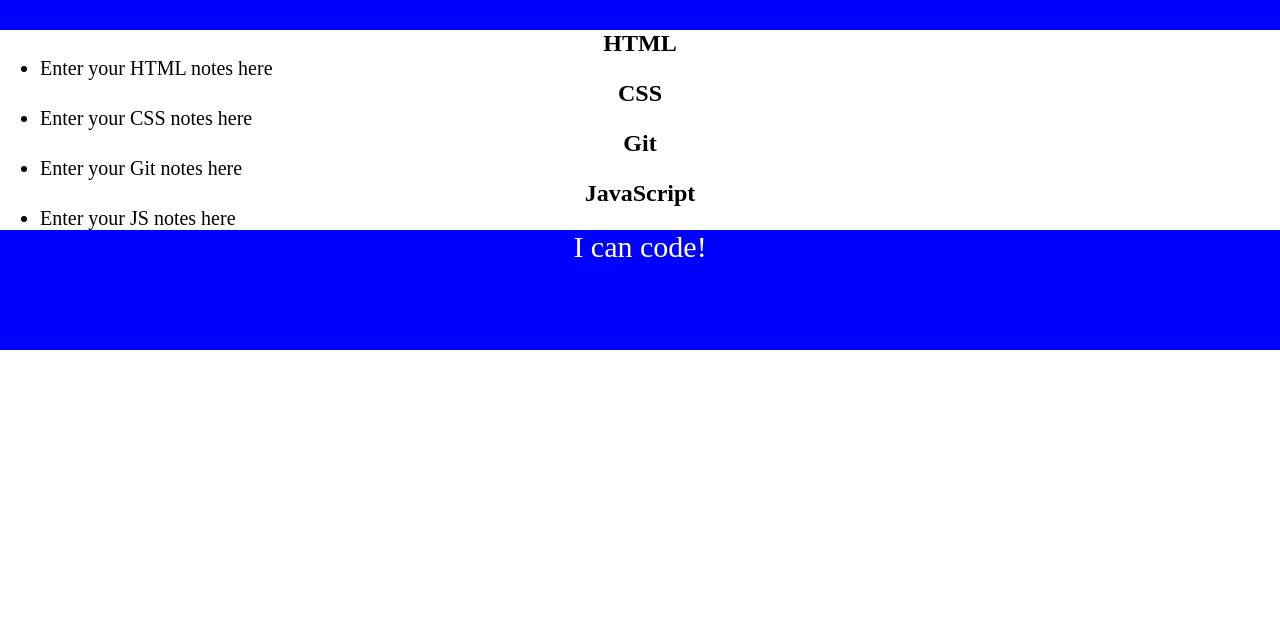
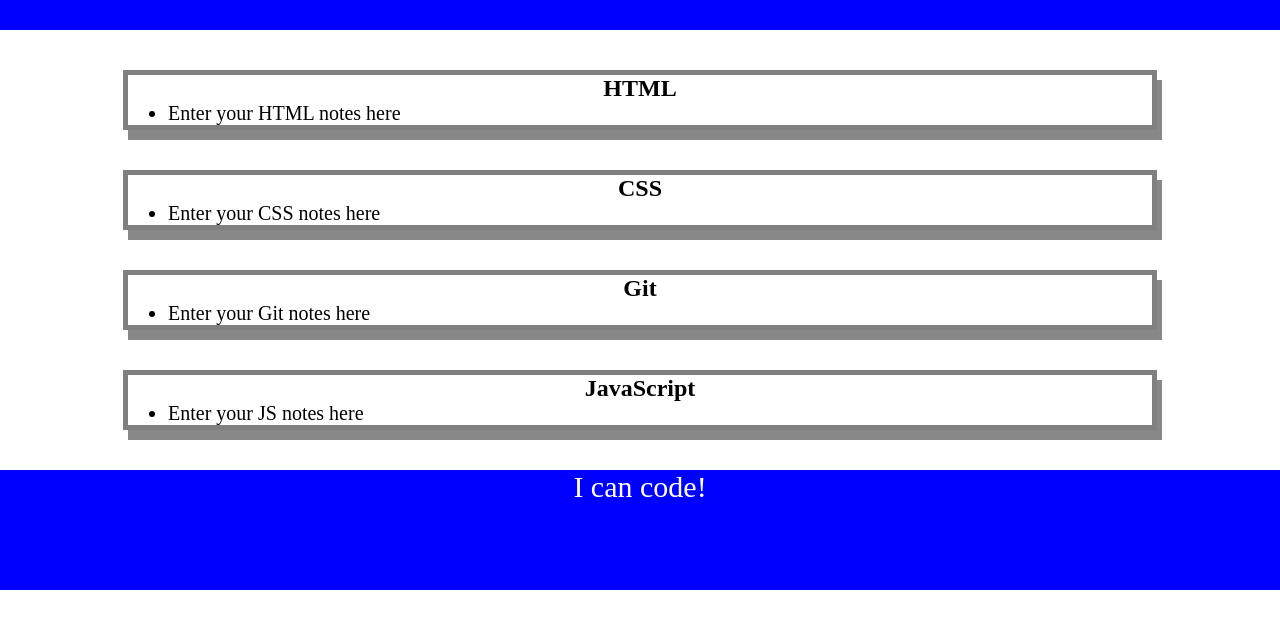
Before and after one commit to AjinThapa2000/Prework-Study-Guide, a plain HTML site: page index.html in a window 1280 px wide. Shown: the part 90-718 px from the top of the page. Drawn offline with Linux system fonts and the light colour scheme.

Commit message:
Css Features added

```diff
--- a/assets/style.css
+++ b/assets/style.css
@@ -33,3 +33,10 @@ p {
     text-align: center;
     font-size: 30px;
   }
+
+  .card {
+    width: 80%;
+    margin: 40px auto;
+    border: 5px solid gray;
+    box-shadow: 5px 10px #888888;
+  }
```
